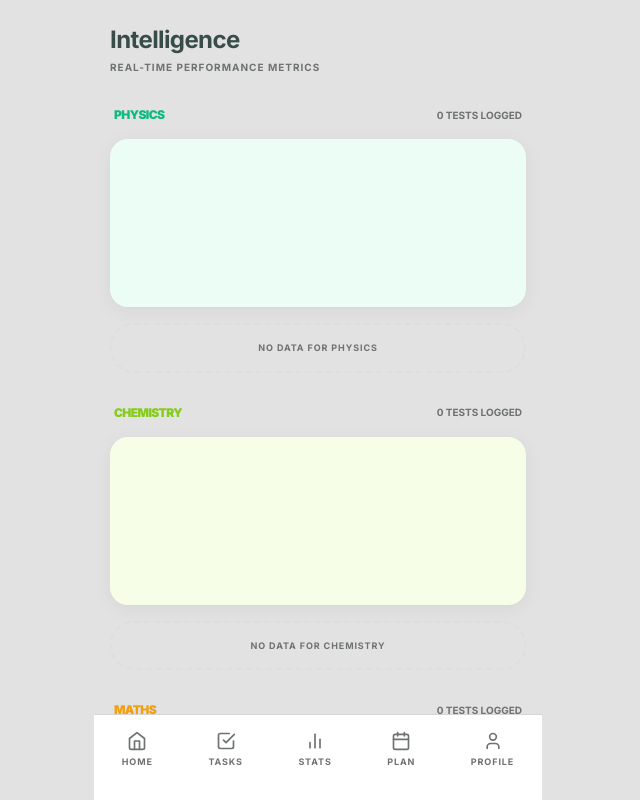
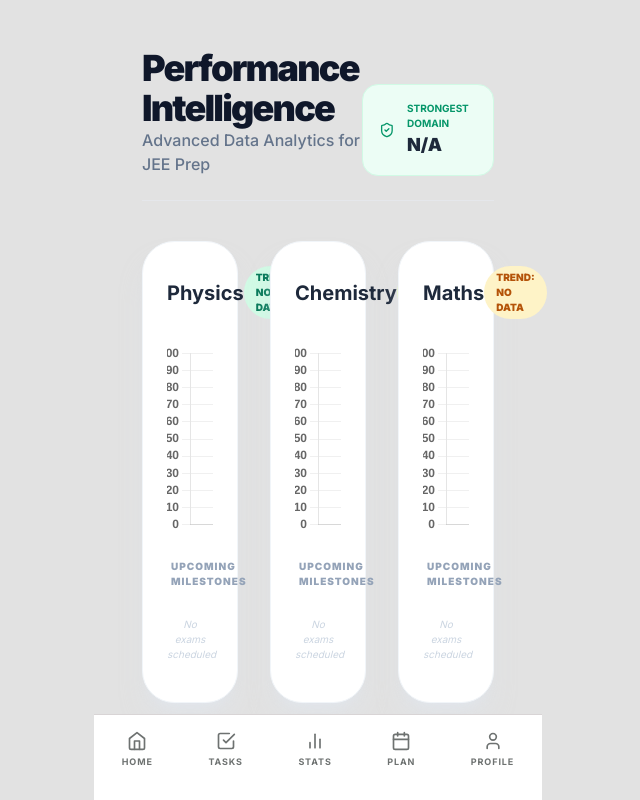
Before and after one commit to hetkeraliya/monkstudy, a Next.js app: page /analysis in a window 1280 px wide. Shown: the top 800 px of the page, without its empty margins (322-962 px from the left). Built offline with nearby package versions, Linux system fonts and the light colour scheme.

Commit message:
Update page.tsx

```diff
--- a/app/analysis/page.tsx
+++ b/app/analysis/page.tsx
@@ -1,135 +1,149 @@
 "use client";
 
-import { useState, useEffect, useMemo } from "react";
-import { motion, AnimatePresence } from "framer-motion";
-import { TrendingUp, Trash2, Calendar, Clock, AlertCircle } from "lucide-react";
+import { useState, useEffect, useRef } from "react";
+import { Award, Target, TrendingUp, Calendar, Trash2, ShieldCheck } from "lucide-react";
 import { useStore } from "../../store/useStore";
 import { vibrate } from "../../lib/db";
-
-interface Mark { score: number; total: number; date: string; }
-interface Exam { id: string; type: 'High' | 'Mid' | 'Low'; date: string; title: string; }
-interface TooltipData { x: number; y: number; label: string; val: number; color: string; }
 
 export default function Analysis() {
   const [mounted, setMounted] = useState(false);
   const { subjects, updateSubject } = useStore();
-  const [tooltip, setTooltip] = useState<TooltipData | null>(null);
+  const chartRefs = useRef<any>({});
 
-  useEffect(() => setMounted(true), []);
+  // 1. Logic for Subject Performance Summary
+  const summary = (() => {
+    const stats = subjects.map((s: any) => {
+      const avg = s.marks.length > 0
+        ? Math.round(s.marks.reduce((acc: number, m: any) => acc + (m.score / m.total) * 100, 0) / s.marks.length)
+        : 0;
+      return { name: s.name, avg, id: s.id };
+    });
+    const sorted = [...stats].sort((a, b) => b.avg - a.avg);
+    return {
+      best: sorted[0].avg > 0 ? sorted[0] : { name: "N/A", avg: 0 },
+      worst: sorted[2].avg > 0 ? sorted[2] : { name: "N/A", avg: 0 }
+    };
+  })();
 
-  const graphWidth = 300;
-  const graphHeight = 120;
+  useEffect(() => {
+    setMounted(true);
+    // Dynamically load Chart.js from CDN since we can't use terminal
+    const script = document.createElement("script");
+    script.src = "https://cdn.jsdelivr.net/npm/chart.js";
+    script.async = true;
+    script.onload = () => renderCharts();
+    document.body.appendChild(script);
 
-  // 1. Subject-Specific Graph Logic
-  const subjectConfigs = [
-    { id: 'phy', name: 'Physics', color: '#10b981', light: '#ecfdf5' },
-    { id: 'chem', name: 'Chemistry', color: '#84cc16', light: '#f7fee7' },
-    { id: 'math', name: 'Maths', color: '#f59e0b', light: '#fffbeb' }
-  ];
+    return () => { document.body.removeChild(script); };
+  }, [subjects]);
 
-  const getPoints = (marks: Mark[]) => {
-    if (!marks || marks.length < 1) return { path: "", points: [] };
-    const points = marks.map((m, i) => {
-      const x = marks.length === 1 ? graphWidth / 2 : (i / (marks.length - 1)) * graphWidth;
-      const val = Math.round((m.score / (m.total || 100)) * 100);
-      const y = graphHeight - (val / 100) * graphHeight;
-      return { x, y, val, label: `Test ${i + 1}` };
+  const renderCharts = () => {
+    const Chart = (window as any).Chart;
+    if (!Chart) return;
+
+    subjects.forEach((sub: any) => {
+      const ctx = document.getElementById(`chart-${sub.id}`) as HTMLCanvasElement;
+      if (!ctx) return;
+
+      // Destroy existing chart if it exists
+      if (chartRefs.current[sub.id]) chartRefs.current[sub.id].destroy();
+
+      const color = sub.id === 'phy' ? '#10b981' : sub.id === 'chem' ? '#84cc16' : '#f59e0b';
+
+      chartRefs.current[sub.id] = new Chart(ctx, {
+        type: 'line',
+        data: {
+          labels: sub.marks.map((_: any, i: number) => `Test ${i + 1}`),
+          datasets: [{
+            label: 'Accuracy %',
+            data: sub.marks.map((m: any) => Math.round((m.score / m.total) * 100)),
+            borderColor: color,
+            backgroundColor: `${color}20`,
+            fill: true,
+            tension: 0.4,
+            borderWidth: 3,
+            pointRadius: 4,
+            pointBackgroundColor: color
+          }]
+        },
+        options: {
+          responsive: true,
+          maintainAspectRatio: false,
+          plugins: { legend: { display: false } },
+          scales: {
+            y: { min: 0, max: 100, grid: { color: '#f0f0f0' }, ticks: { font: { weight: 'bold' } } },
+            x: { grid: { display: false }, ticks: { font: { weight: 'bold' } } }
+          }
+        }
+      });
     });
-    return { path: points.length > 1 ? points.map(p => `${p.x},${p.y}`).join(" ") : "", points };
-  };
-
-  const getCountdown = (date: string) => {
-    const d = new Date(date); d.setHours(0,0,0,0);
-    const now = new Date(); now.setHours(0,0,0,0);
-    const diff = d.getTime() - now.getTime();
-    const days = Math.ceil(diff / (1000 * 60 * 60 * 24));
-    return days > 0 ? `${days}d` : days === 0 ? "Today" : "Passed";
   };
 
   if (!mounted) return null;
 
   return (
-    <div className="space-y-8 pb-24">
-      <header className="pt-2">
-        <h1 className="text-2xl font-bold text-monk-dark tracking-tight">Intelligence</h1>
-        <p className="text-[10px] text-monk-muted font-bold uppercase tracking-widest mt-1">Real-time Performance Metrics</p>
+    <div className="max-w-6xl mx-auto p-8 space-y-10">
+      <header className="flex justify-between items-end border-b pb-6">
+        <div>
+          <h1 className="text-4xl font-black text-slate-900 tracking-tighter">Performance Intelligence</h1>
+          <p className="text-slate-500 font-medium">Advanced Data Analytics for JEE Prep</p>
+        </div>
+        <div className="flex gap-4">
+          <div className="bg-emerald-50 border border-emerald-100 p-4 rounded-2xl flex items-center gap-3">
+            <ShieldCheck className="text-emerald-600" />
+            <div>
+              <p className="text-[10px] uppercase font-bold text-emerald-600">Strongest Domain</p>
+              <p className="text-lg font-black text-slate-800">{summary.best.name}</p>
+            </div>
+          </div>
+        </div>
       </header>
 
-      {/* Subject Performance Hub */}
-      {subjectConfigs.map((config) => {
-        const subData = subjects.find(s => s.id === config.id);
-        const { path, points } = getPoints(subData?.marks || []);
-        const exams = (subData?.exams || []) as Exam[];
-
-        return (
-          <motion.section
-            key={config.id}
-            initial={{ opacity: 0, y: 20 }} animate={{ opacity: 1, y: 0 }}
-            className="space-y-4"
-          >
-            <div className="flex justify-between items-center px-1">
-              <h3 className="text-xs font-black uppercase tracking-tighter" style={{ color: config.color }}>{config.name}</h3>
-              <span className="text-[10px] font-bold text-monk-muted uppercase">{points.length} Tests Logged</span>
-            </div>
-
-            {/* Subject Graph */}
-            <div className="matte-card p-5 shadow-matte relative overflow-hidden" style={{ backgroundColor: config.light }}>
-              <div className="relative h-32 w-full">
-                <svg viewBox={`0 0 ${graphWidth} ${graphHeight}`} className="w-full h-full overflow-visible" preserveAspectRatio="none">
-                  {path && <motion.polyline initial={{ pathLength: 0 }} animate={{ pathLength: 1 }} fill="none" stroke={config.color} strokeWidth="4" points={path} strokeLinecap="round" strokeLinejoin="round" />}
-                  {points.map((p, i) => (
-                    <circle
-                      key={i} cx={p.x} cy={p.y} r="6" fill={config.color} stroke="white" strokeWidth="2"
-                      onClick={() => { vibrate(20); setTooltip({ ...p, color: config.color, label: `${config.name} ${p.label}` }); }}
-                      className="cursor-pointer active:scale-150 transition-transform"
-                    />
-                  ))}
-                </svg>
+      {/* Subject Intelligence Grid */}
+      <div className="grid grid-cols-1 md:grid-cols-3 gap-8">
+        {subjects.map((sub: any) => (
+          <div key={sub.id} className="bg-white rounded-[32px] p-6 shadow-xl shadow-slate-200/50 border border-slate-100 flex flex-col h-full">
+            <div className="flex justify-between items-center mb-6">
+              <h3 className="text-xl font-bold text-slate-800">{sub.name}</h3>
+              <div className={`px-3 py-1 rounded-full text-[10px] font-black uppercase ${
+                sub.id === 'phy' ? 'bg-emerald-100 text-emerald-700' :
+                sub.id === 'chem' ? 'bg-lime-100 text-lime-700' : 'bg-amber-100 text-amber-700'
+              }`}>
+                Trend: {sub.marks.length > 0 ? 'Active' : 'No Data'}
               </div>
             </div>
 
-            {/* Subject Specific Exams */}
-            <div className="space-y-2">
-              {exams.filter(e => getCountdown(e.date) !== "Passed").map((ex) => (
-                <div key={ex.id} className="matte-card p-4 flex justify-between items-center border-l-4" style={{ borderLeftColor: config.color }}>
-                  <div className="flex flex-col">
-                    <span className="text-xs font-bold text-monk-dark">{ex.title}</span>
-                    <span className="text-[9px] font-bold text-monk-muted uppercase">{ex.type} Priority</span>
+            {/* Proper Canvas Graph */}
+            <div className="h-48 w-full mb-6">
+              <canvas id={`chart-${sub.id}`}></canvas>
+            </div>
+
+            {/* Subject-Specific Exams */}
+            <div className="mt-auto space-y-3">
+              <p className="text-[10px] font-black text-slate-400 uppercase tracking-widest px-1">Upcoming Milestones</p>
+              {sub.exams.length > 0 ? sub.exams.map((ex: any) => (
+                <div key={ex.id} className="bg-slate-50 p-3 rounded-xl flex justify-between items-center group">
+                  <div>
+                    <p className="text-xs font-bold text-slate-700">{ex.title}</p>
+                    <p className="text-[9px] font-medium text-slate-400">{ex.date}</p>
                   </div>
-                  <div className="flex items-center gap-4">
-                    <span className="text-lg font-black text-monk-dark tracking-tighter">{getCountdown(ex.date)}</span>
+                  <div className="flex items-center gap-3">
+                    <span className="text-sm font-black text-slate-900">{ex.type}</span>
                     <button
-                      onClick={() => { vibrate(60); updateSubject(config.id, { exams: exams.filter(e => e.id !== ex.id) }); }}
-                      className="p-2 text-monk-sand active:text-red-400"
+                      onClick={() => { vibrate(60); updateSubject(sub.id, { exams: sub.exams.filter((e: any) => e.id !== ex.id) }) }}
+                      className="opacity-0 group-hover:opacity-100 text-red-400 transition-all"
                     >
-                      <Trash2 size={16} />
+                      <Trash2 size={14} />
                     </button>
                   </div>
                 </div>
-              ))}
+              )) : (
+                <p className="text-[10px] text-slate-300 italic text-center py-4">No exams scheduled</p>
+              )}
             </div>
-            {points.length === 0 && (
-              <div className="p-4 border-2 border-dashed border-monk-sand/30 rounded-3xl text-center">
-                <p className="text-[9px] font-bold text-monk-muted uppercase tracking-widest">No data for {config.name}</p>
-              </div>
-            )}
-          </motion.section>
-        );
-      })}
-
-      {/* Tooltip Popup */}
-      <AnimatePresence>
-        {tooltip && (
-          <motion.div
-            initial={{ opacity: 0, scale: 0.9 }} animate={{ opacity: 1, scale: 1 }} exit={{ opacity: 0 }}
-            className="fixed bottom-24 left-1/2 -translate-x-1/2 z-[200] bg-white px-6 py-3 rounded-2xl shadow-2xl border-2"
-            style={{ borderColor: tooltip.color }}
-          >
-            <p className="text-[8px] font-black uppercase text-monk-muted mb-0.5">{tooltip.label}</p>
-            <p className="text-lg font-black leading-none" style={{ color: tooltip.color }}>{tooltip.val}% Accuracy</p>
-          </motion.div>
-        )}
-      </AnimatePresence>
+          </div>
+        ))}
+      </div>
     </div>
   );
-            }
+                  }
```
